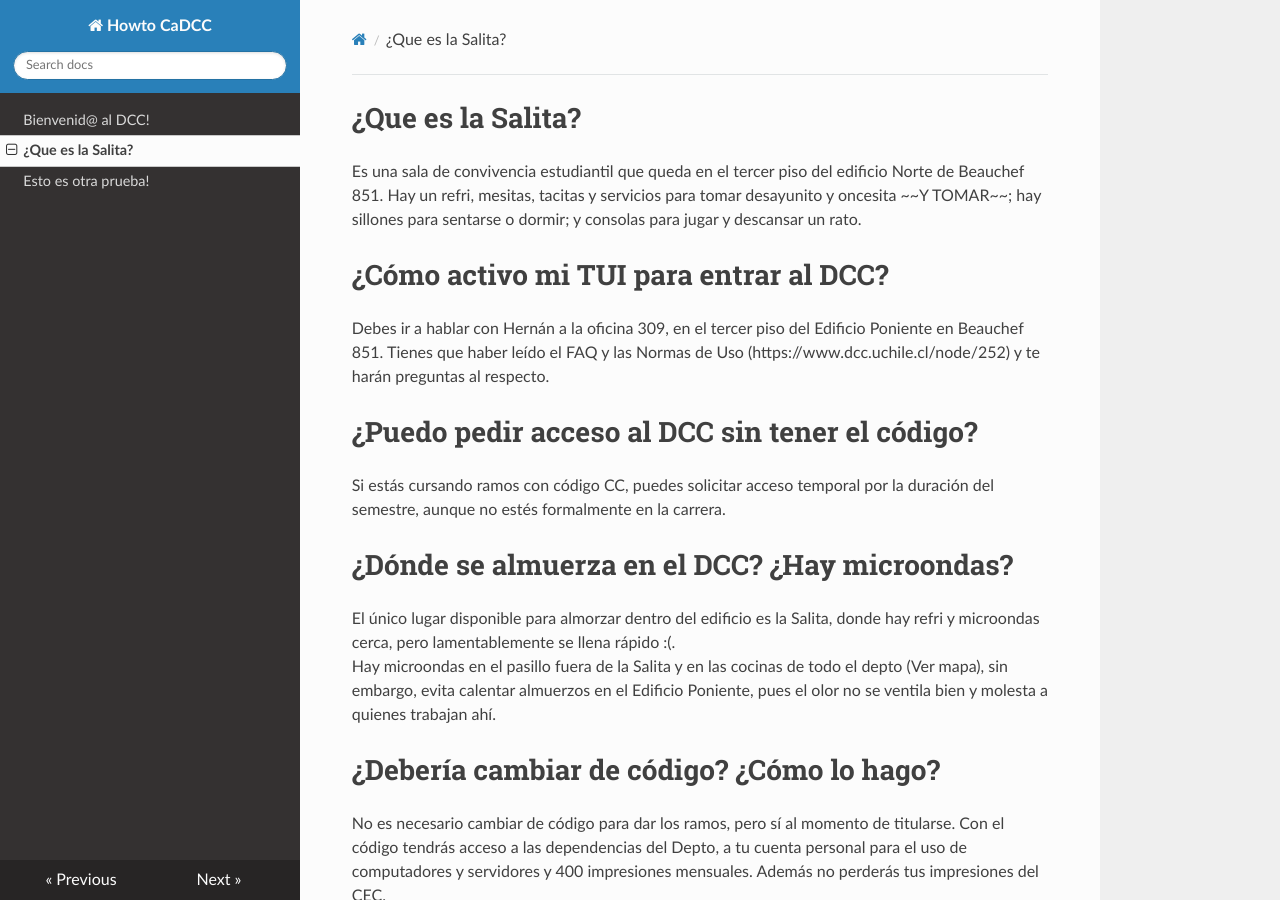
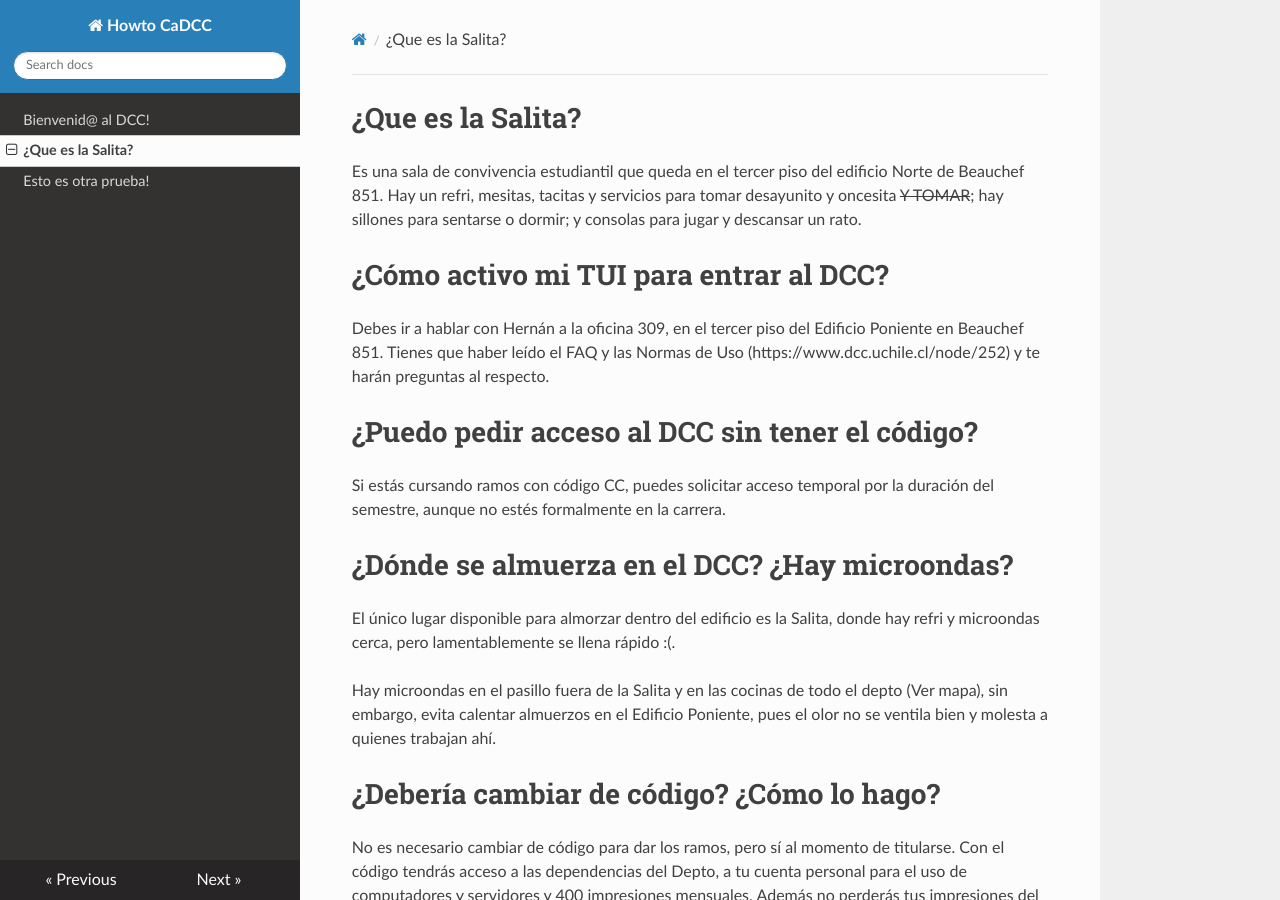
Before and after one commit to cadcc/howto, an MkDocs documentation site: the page built from docs/FAQ Mechón.md, in a window 1280 px wide and 900 px high. Built offline with MkDocs 1.6.1, drawn with Linux system fonts in a browser that asks for light colours; nearby versions of some CDN libraries.

```diff
--- a/docs/FAQ Mechón.md
+++ b/docs/FAQ Mechón.md
@@ -1,12 +1,11 @@
 # ¿Que es la Salita?
 
-Es una sala de convivencia estudiantil que queda en el tercer piso del edificio Norte de Beauchef 851. Hay un refri, mesitas, tacitas y servicios para tomar desayunito y oncesita ~~Y TOMAR~~; hay sillones para sentarse o dormir; y consolas para jugar y descansar un rato.
+Es una sala de convivencia estudiantil que queda en el tercer piso del edificio Norte de Beauchef 851. Hay un refri, mesitas, tacitas y servicios para tomar desayunito y oncesita <s>Y TOMAR</s>; hay sillones para sentarse o dormir; y consolas para jugar y descansar un rato.
 
 
 # ¿Cómo activo mi TUI para entrar al DCC?
 
-Debes ir a hablar con Hernán a la oficina 309, en el tercer piso del Edificio Poniente en Beauchef 851.
-Tienes que haber leído el FAQ y las Normas de Uso (https://www.dcc.uchile.cl/node/252) y te harán preguntas al respecto.
+Debes ir a hablar con Hernán a la oficina 309, en el tercer piso del Edificio Poniente en Beauchef 851. Tienes que haber leído el FAQ y las Normas de Uso (https://www.dcc.uchile.cl/node/252) y te harán preguntas al respecto.
 
 
 # ¿Puedo pedir acceso al DCC sin tener el código?
@@ -17,14 +16,13 @@ Si estás cursando ramos con código CC, puedes solicitar acceso temporal por la
 # ¿Dónde se almuerza en el DCC? ¿Hay microondas?
 
 El único lugar disponible para almorzar dentro del edificio es la Salita, donde hay refri y microondas cerca, pero lamentablemente se llena rápido :(.
+
 Hay microondas en el pasillo fuera de la Salita y en las cocinas de todo el depto (Ver mapa), sin embargo, evita calentar almuerzos en el Edificio Poniente, pues el olor no se ventila bien y molesta a quienes trabajan ahí.
 
 
 # ¿Debería cambiar de código? ¿Cómo lo hago?
 
-No es necesario cambiar de código para dar los ramos, pero sí al momento de titularse.
-Con el código tendrás acceso a las dependencias del Depto, a tu cuenta personal para el uso de computadores y servidores y 400 impresiones mensuales.
-Además no perderás tus impresiones del CEC.
+No es necesario cambiar de código para dar los ramos, pero sí al momento de titularse. Con el código tendrás acceso a las dependencias del Depto, a tu cuenta personal para el uso de computadores y servidores y 400 impresiones mensuales. Además no perderás tus impresiones del CEC.
 
 Para cambiar de código debes ir a U-Campus → Workflow → Cambio de Carrera. Si vienes de Plan Común y es tu primer cambio, el proceso será inmediato.
 
```
